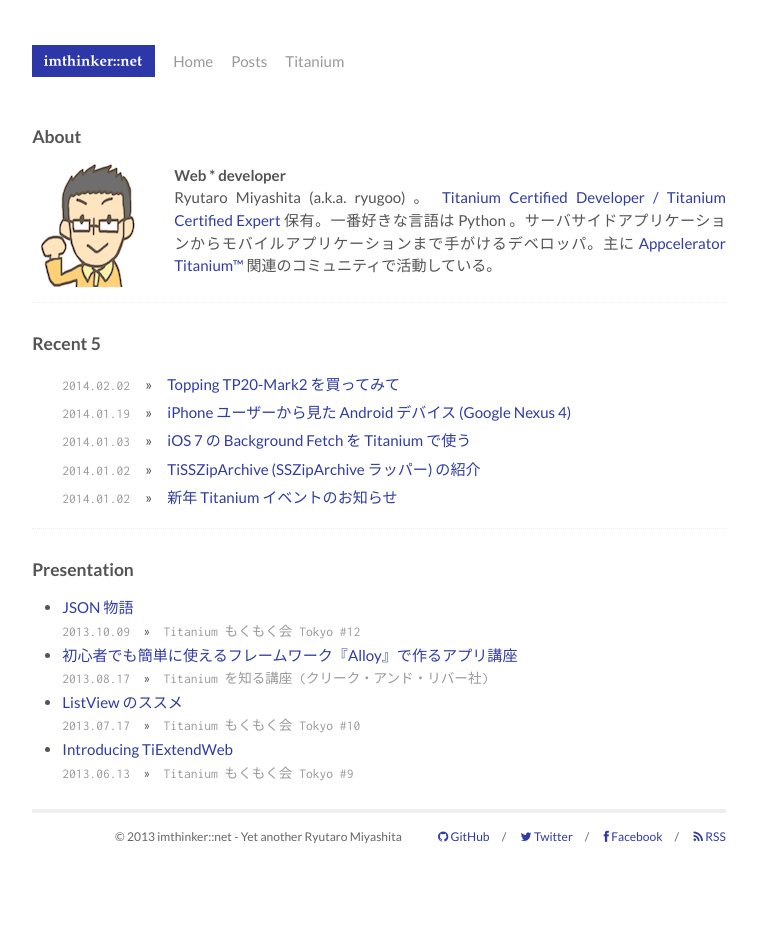
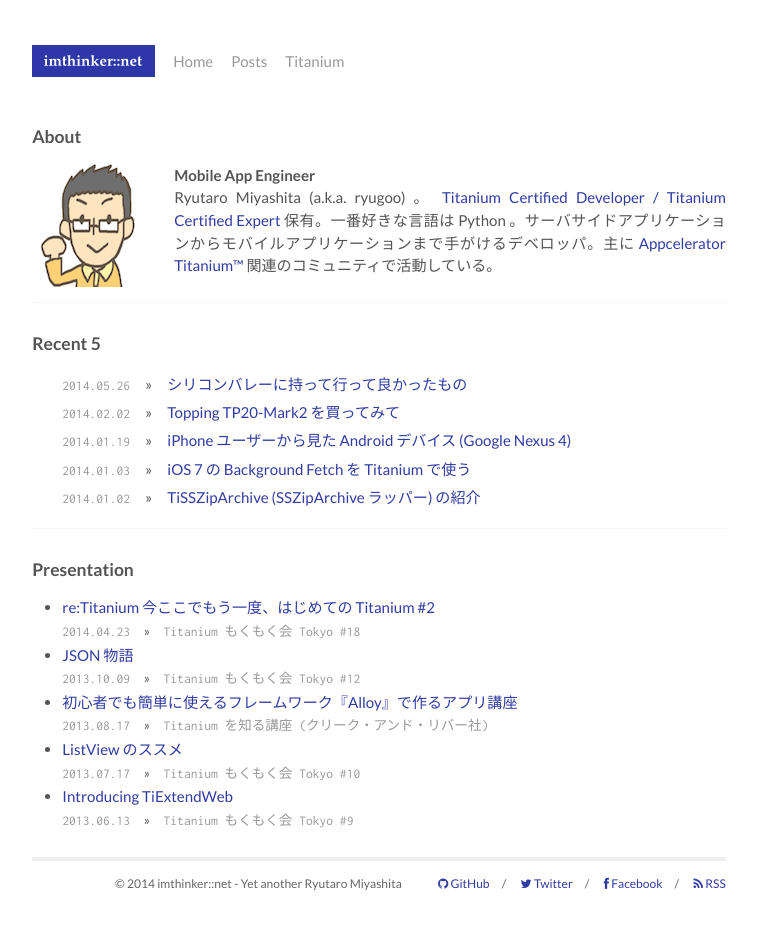
Before and after one commit to ryugoo/ryugoo.github.io, a Jekyll site: the page built from index.html, in a window 1280 px wide. Shown: the whole page, without its empty margins (261-1018 px from the left). Built offline with Jekyll 4.4.1, drawn with Linux system fonts in a browser that asks for light colours; Markdown is read by kramdown in place of the engine named in the settings; before the commit the page ends 900 px from its top, so only the background shows below that; some of the changed lines change nothing that is shown.

Commit message:
Add new article

```diff
--- a/_layouts/default.html
+++ b/_layouts/default.html
@@ -49,7 +49,7 @@
       </div>
       <div class="contact">
         <p>
-          &copy; 2013 imthinker::net - Yet another Ryutaro Miyashita
+          &copy; 2014 imthinker::net - Yet another Ryutaro Miyashita
         </p>
       </div>
     </div>
--- /dev/null
+++ b/_posts/2014-05-26-silicon-valley.md
@@ -0,0 +1,69 @@
+---
+layout: post
+title: "シリコンバレーに持って行って良かったもの"
+date: 2014-05-26
+categories: poem
+ogp: "/image/google.jpg"
+---
+
+![Google](/image/google.jpg)
+
+会社の研修プログラムで1週間、シリコンバレーに行ってきました。観光らしい観光はほとんどしていませんが、 Apple や Google、Facebook といった有名企業がある場所やスタンフォード大学をぐるりと巡ることができたので大満足です。
+
+主に準備と持って行って良かったものを紹介します。
+
+### パスポート取得まで
+
+実はこれまでに海外に出たことが無かったので、パスポートの取得から始めました。日本で顔写真付きの公的な身分証明書を取ろうと思うとかなり面倒くさいですね。身分証明書を取るのに身分証明書が必要という、鶏が先か卵が先かみたいな話が出てきます。
+
+幸い私は顔写真付きの住民基本台帳カードを先に取得していたので、これを使ってパスポートの取得申請を行いました。顔写真付きの住基カードは取得しやすく、値段的にもお得だと思います。運転免許証をお持ちでない方は、住基カードを検討されると良いでしょう。
+
+### シリコンバレーに持って行って良かったもの
+
+海外の勝手が分からなかったので事前情報を手に入れるところから始めました。プログラムの事前参加者から情報を得たり、ネットで調べたり。宿泊先は [Aloft Cupertino](http://www.aloftcupertino.com/) なので、それを想定しています。
+
+#### クレジットカードと現金
+
+シリコンバレー周辺での支払いは殆どがクレジットカードでした。1回だけ使った自動販売機と、帰りにサンフランシスコ国際空港まで向かう為に使ったシャトルバスの支払い、そしてベッドメイキングのためのチップのためにしか現金は使いませんでした。
+
+カード社会と呼ばれるアメリカは実際に行ってみると想像以上のものです。1ドルでもカードを使いますし、店員さんも手慣れたもので何をするにも早いです。そりゃあ[コインのようなサービス](https://onlycoin.com/)が出てくるのも当然だと思います。
+
+3日目からは財布を持たずに、カードホルダーしかポケットに突っ込まないでいましたが、全く問題なく生活できました。むしろ財布をポケットに入れていて、現金がちょっとでも外から見えるようだと危ないそうです。折りたたみの財布を後ろポケットに入れて歩くのは良くないですね。
+
+#### 衣類
+
+5月中頃のシリコンバレーは昼間が暖かく (時に暑く) 、日陰や夜間は涼しい (時に寒い) のが特徴です。ただし、日本と違って湿度が低く、大変清々しい気候です。寒暖差が大きいので、日中は半袖の T シャツに薄手のカーディガンやパーカ、夜は薄手のダウンジャケットで良い感じです。
+
+事前に買っておいたユニクロのポケッタブルライトダウンジャケットが活躍しました。バックパックに畳んでコンパクトに収納できるので良かったです。あとは Apple 本社のカンパニーストアで薄手のパーカを追加で買いました。現地調達も1つの手かもしれません。
+
+#### Anker 40W 5ポート USB 急速充電器
+
+[Anker の 40W USB AC アダプタ](http://www.amazon.co.jp/dp/B00GTGETFG)を持って行きました。 iPhone, iPad, iPod, SIM フリーの Android 端末の MAX 4 つを同時に充電しましたが、全く問題なく使えました。泊まったホテルは 125V でコンセントのソケット形状は日本と同じでしたのでケーブルもそのままで大丈夫です。
+
+至る所で絶賛されている Anker の USB AC アダプタですが、実際使ってみると良い感じです。コンパクトで場所を取らないのも荷物を極力減らしたい旅行ではプラスポイント。
+
+#### USB 外部バッテリー
+
+[ダンボーバッテリー](http://www.amazon.co.jp/dp/B00CY6P968)を持って行きました。同行者の中には [Anker Astro M3](http://www.amazon.co.jp/dp/B00DQ7590A/) を持ってきている人もいました。急な充電が必要になった場面で活躍しました。バッテリー自体の充電は Anker の USB AC アダプタで行えるので良いコンボです。
+
+#### グローバル Wifi
+
+今回は私含めて4人での参加でしたので、1台グローバル Wifi を借りていきました。 Verizon の 4G を受信してルーティングしてくれるものでしたが、シリコンバレー周辺では全く問題なく使うことができました。持ち込んだ iPhone のモバイルデータ通信を Off にして、グローバル Wifi 経由で Swarm や Facebook のチェックインを使っていましたが、こちらも全く問題なしです。
+
+SoftBank 版の iPhone では海外では T-Mobile や AT&T の電波を受信していました。途中からキャリアを T-Mobile に固定していましたが、日本で使っている電話番号のまま電話を受けることができました。
+
+#### 歯ブラシ
+
+歯ブラシは日本で旅行向けのものを買って、持って行った方が良いです。向こうのは大きいです。歯磨き粉がセットになっているものを選べば良いと思いますが、もしも飛行機内に持ち込む場合は、歯磨き粉も液体状のものとして扱われますのでジップロックに密閉して持ち込みましょう。
+
+#### マスク
+
+飛行機内や就寝時に使います。とくに飛行機内は非常に乾燥するので、マスクがあると喉へのダメージを軽減できるかもしれません。
+
+#### 耳栓・アイマスク・首枕
+
+長時間のフライトで寝るときに役に立ちます。直行便であれば8時間〜10時間で日本とサンフランシスコ国際空港を移動できるようですが、今回は韓国の仁川国際空港でトランジットでしたので、合計で10時間〜14時間のフライトでした。特に首枕は疲労軽減に効果を発揮します。
+
+#### 衣類圧縮袋
+
+密封して丸めるだけで衣類を圧縮できる圧縮袋は荷物の軽減に役立ちました。私は [Amazon で購入しました](http://www.amazon.co.jp/dp/B007M6JA8I)が、1週間分の洗濯物をギュッと圧縮できるため、帰国時の土産物スペースを作るのに大活躍しました。 Apple カンパニーストアや Google ストアでいっぱい買い物をしちゃっても安心です。
--- a/css/main.css
+++ b/css/main.css
@@ -138,6 +138,8 @@
   margin-bottom: 1em;
 }
 
+.post h4 { font-size: 108%; }
+
 .post h1 + ul, .post h1 + ol,
 .post h2 + ul, .post h2 + ol,
 .post h3 + ul, .post h3 + ol,
--- a/index.html
+++ b/index.html
@@ -8,7 +8,7 @@
   <h2>About</h2>
   <p class="profile">
     <img src="image/miyasan.png" srcset="image/miyasan@2x.png 2x" style="float: left; margin-right: 19px;">
-    <strong>Web * developer</strong><br>
+    <strong>Mobile App Engineer</strong><br>
     Ryutaro Miyashita (a.k.a. ryugoo) 。 <a href="https://developer.appcelerator.com/devlink/profile/1273772/ryutaro-miyashita" target="_blank">Titanium Certified Developer / Titanium Certified Expert</a> 保有。一番好きな言語は Python 。サーバサイドアプリケーションからモバイルアプリケーションまで手がけるデベロッパ。主に <a href="http://www.appcelerator.com/titanium/" target="_blank">Appcelerator Titanium™</a> 関連のコミュニティで活動している。
   </p>
 
@@ -25,6 +25,10 @@
 
   <h2>Presentation</h2>
   <ul class="subtitle">
+    <li>
+      <a href="http://www.slideshare.net/ryugoo/retitanium">re:Titanium 今ここでもう一度、はじめての Titanium #2</a><br>
+      <small>2014.04.23<span>&emsp;&raquo;&emsp;</span>Titanium もくもく会 Tokyo #18</small>
+    </li>
     <li>
       <a href="https://speakerdeck.com/ryugoo/titanium-json-story">JSON 物語</a><br>
       <small>2013.10.09<span>&emsp;&raquo;&emsp;</span>Titanium もくもく会 Tokyo #12</small>
```
Also changed, not shown: image/google.jpg (added), image/install_kotlin.png (added), image/sv_food.jpg (added), image/titanium-mokumoku-16.jpg (added).
